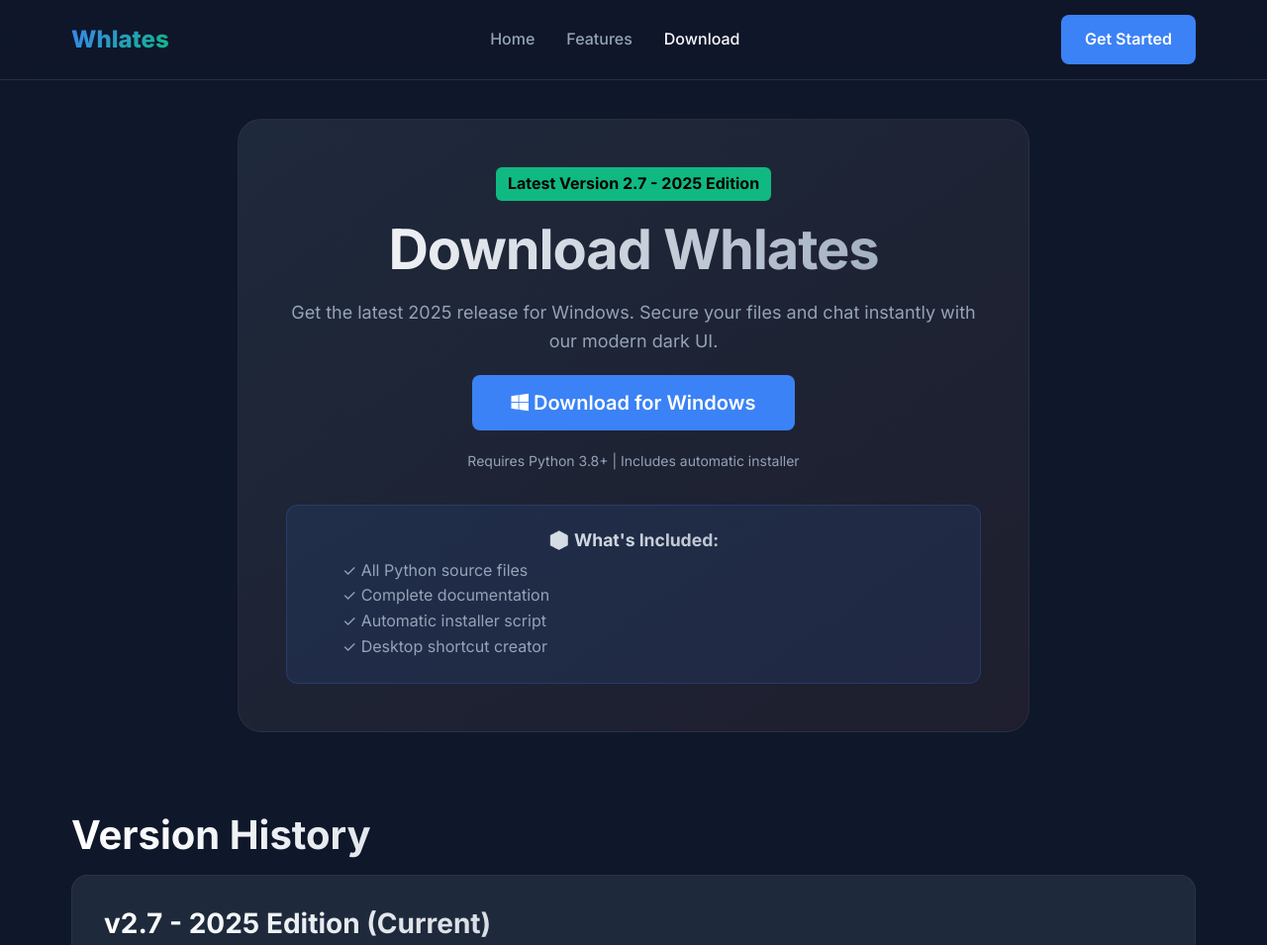
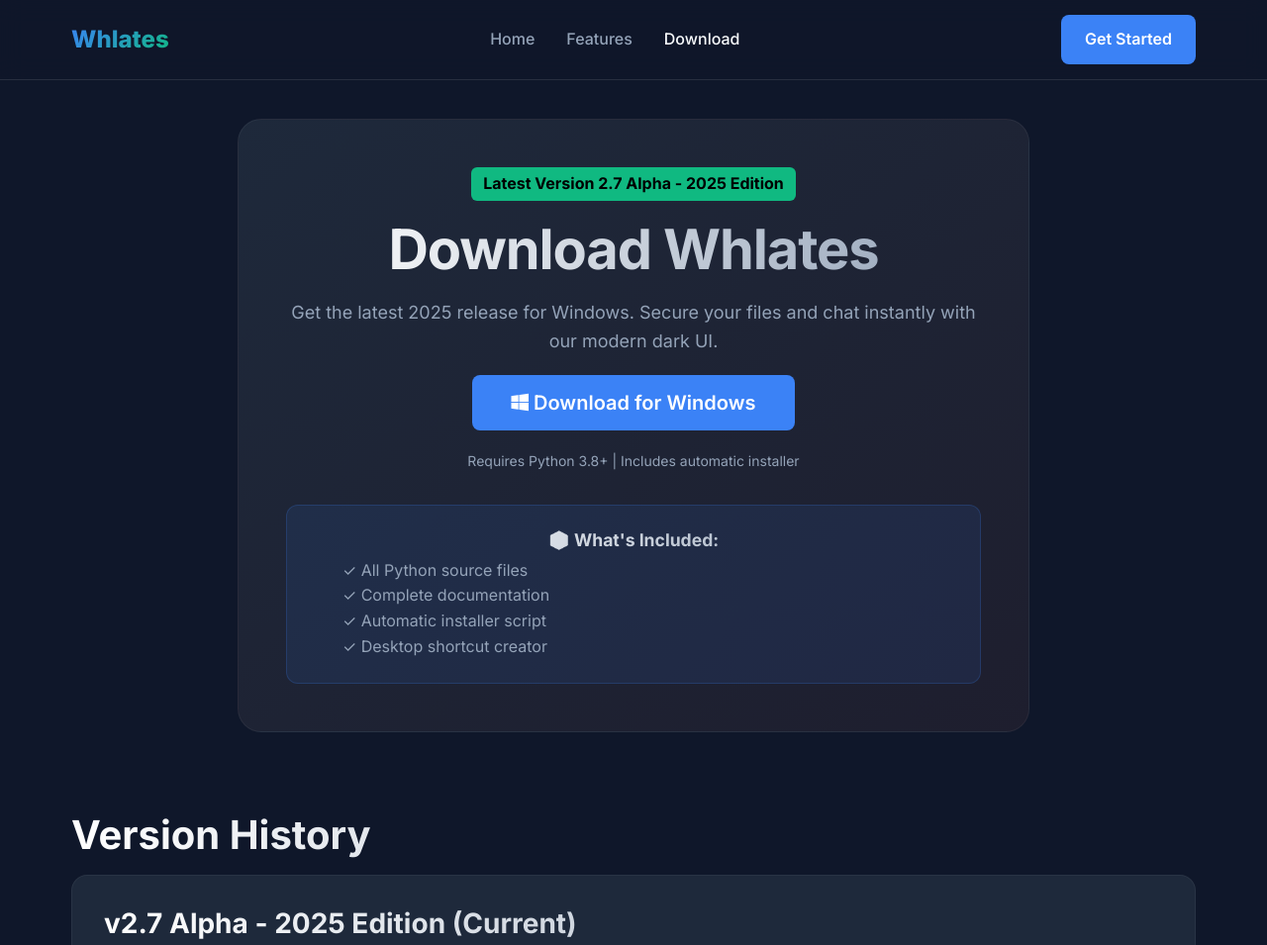
Before and after one commit to bdy612/Whaltes, a plain HTML site: page download.html in a window 1280 px wide. Shown: the top 955 px of the page at 99% size. Drawn offline with nearby package versions, Linux system fonts and the light colour scheme.

Commit message:
Update download.html

```diff
--- a/download.html
+++ b/download.html
@@ -28,7 +28,7 @@
     <main>
         <section class="container" style="padding-top: 120px;">
             <div class="download-card">
-                <span class="version-tag">Latest Version 2.7 - 2025 Edition</span>
+                <span class="version-tag">Latest Version 2.7 Alpha - 2025 Edition</span>
                 <h1>Download Whlates</h1>
                 <p>Get the latest 2025 release for Windows. Secure your files and chat instantly with our modern dark
                     UI.</p>
@@ -57,7 +57,7 @@
                 <h2>Version History</h2>
 
                 <div class="feature-card" style="margin-bottom: 1rem;">
-                    <h3>v2.7 - 2025 Edition (Current)</h3>
+                    <h3>v2.7 Alpha - 2025 Edition (Current)</h3>
                     <ul style="list-style: none; color: var(--text-secondary);">
                         <li>✅ New Central Server Architecture</li>
                         <li>✅ Offline Messaging Support</li>
```
